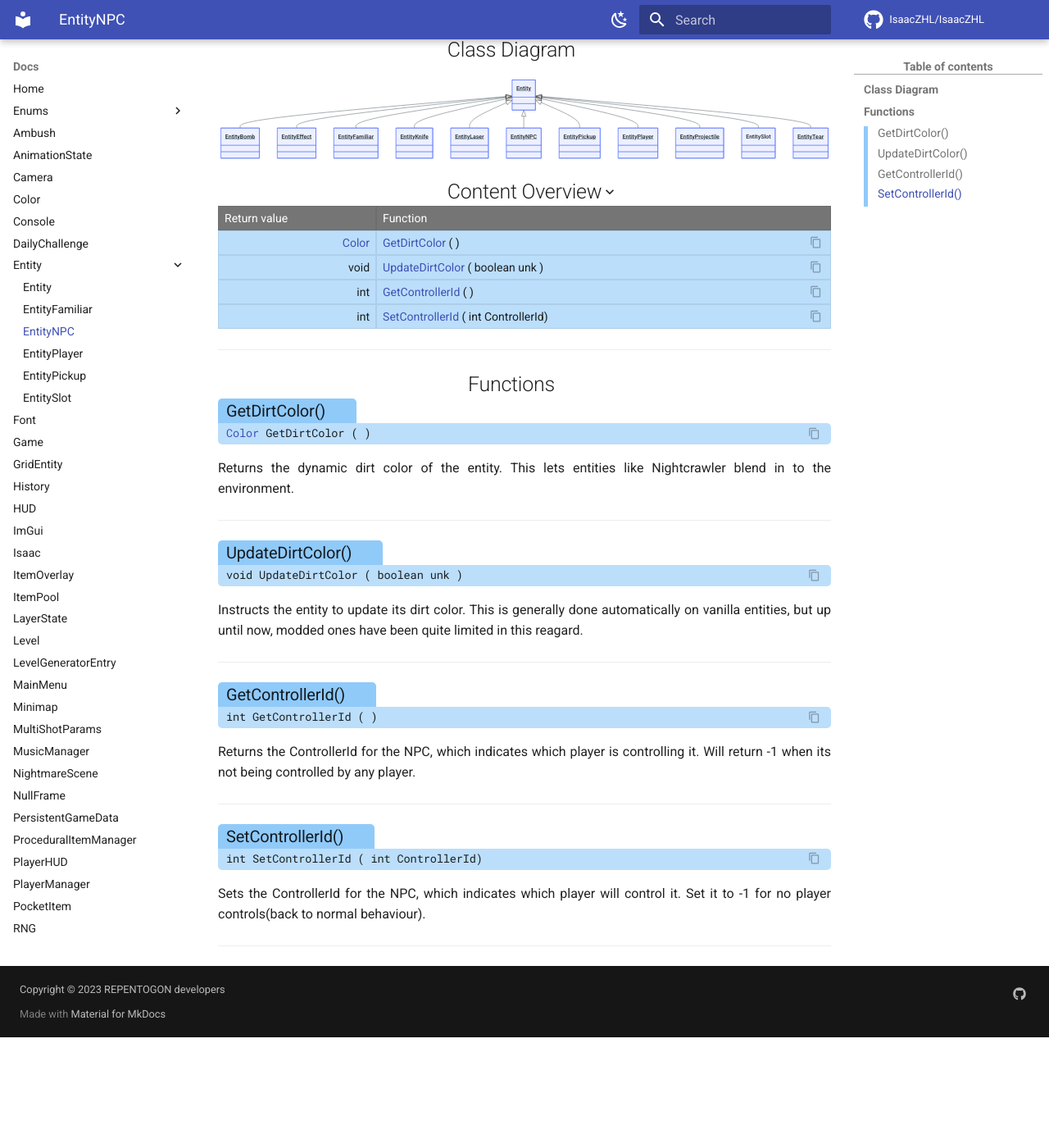
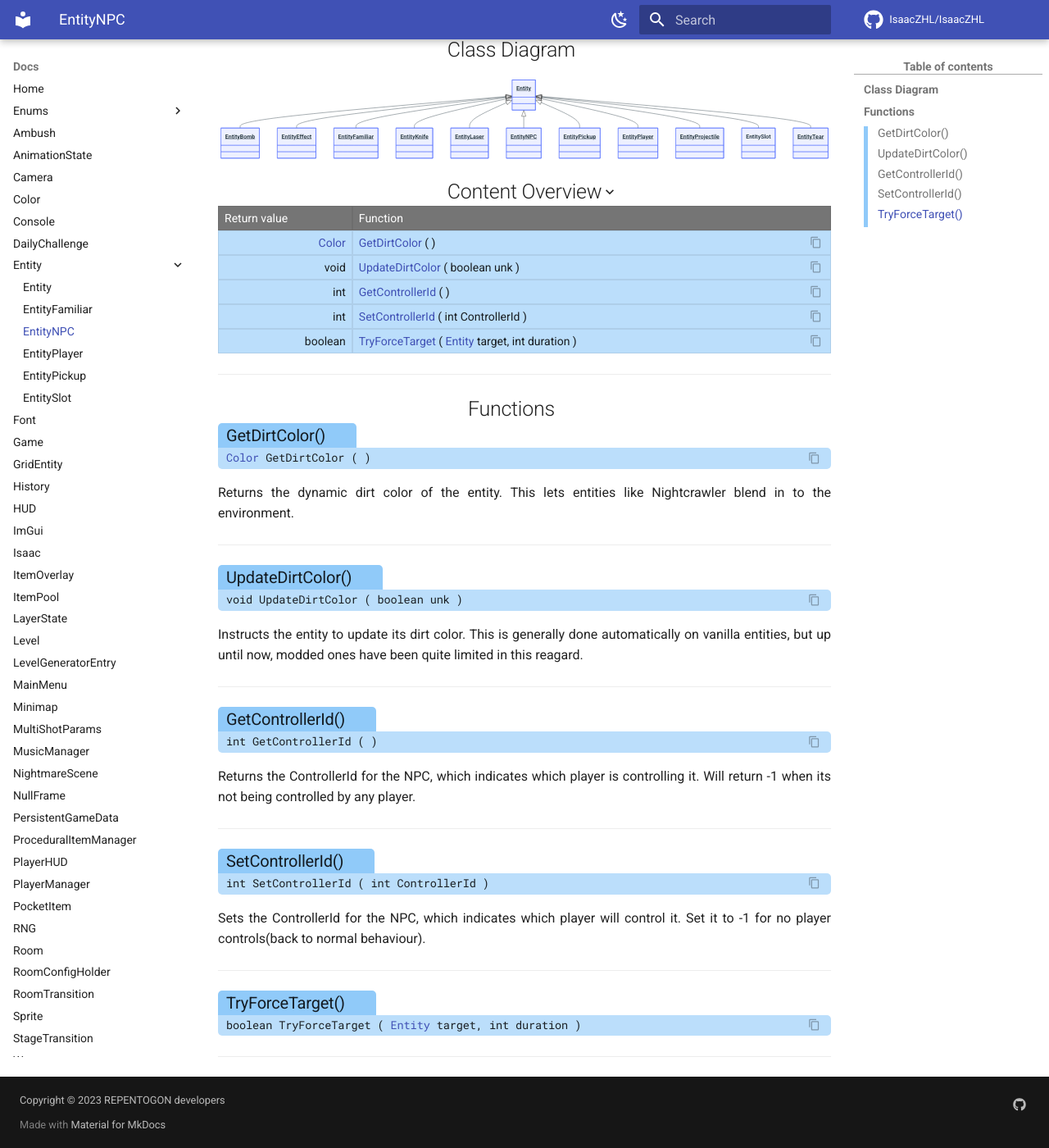
Before and after one commit to TeamREPENTOGON/REPENTOGON, an MkDocs documentation site: the page built from documentation/docs/EntityNPC.md, in a window 1280 px wide and 1400 px high, scrolled down 135 px. Shown: the whole window at 82% size. Built offline with MkDocs 1.6.1 and Material for MkDocs 9.7.7, drawn with Linux system fonts in a browser that asks for light colours; comment, search, counter and statistics services are not loaded; the version menu is left out; before the commit the page ends 1400 px from its top, so only the background shows below that.

Commit message:
Added documentation for EntityNPC:TryForceTarget()

```diff
--- a/documentation/docs/EntityNPC.md
+++ b/documentation/docs/EntityNPC.md
@@ -20,7 +20,11 @@
 
 ___
 ### Set·Controller·Id() {: aria-label='Functions' }
-#### int SetControllerId ( int ControllerId) {: .copyable aria-label='Functions' }
+#### int SetControllerId ( int ControllerId ) {: .copyable aria-label='Functions' }
 Sets the ControllerId for the NPC, which indicates which player will control it. Set it to -1 for no player controls(back to normal behaviour).
 
 ___
+### Try·Force·Target() {: aria-label='Functions' }
+#### boolean TryForceTarget ( [Entity](Entity.md) target, int duration ) {: .copyable aria-label='Functions' }
+
+___
```
